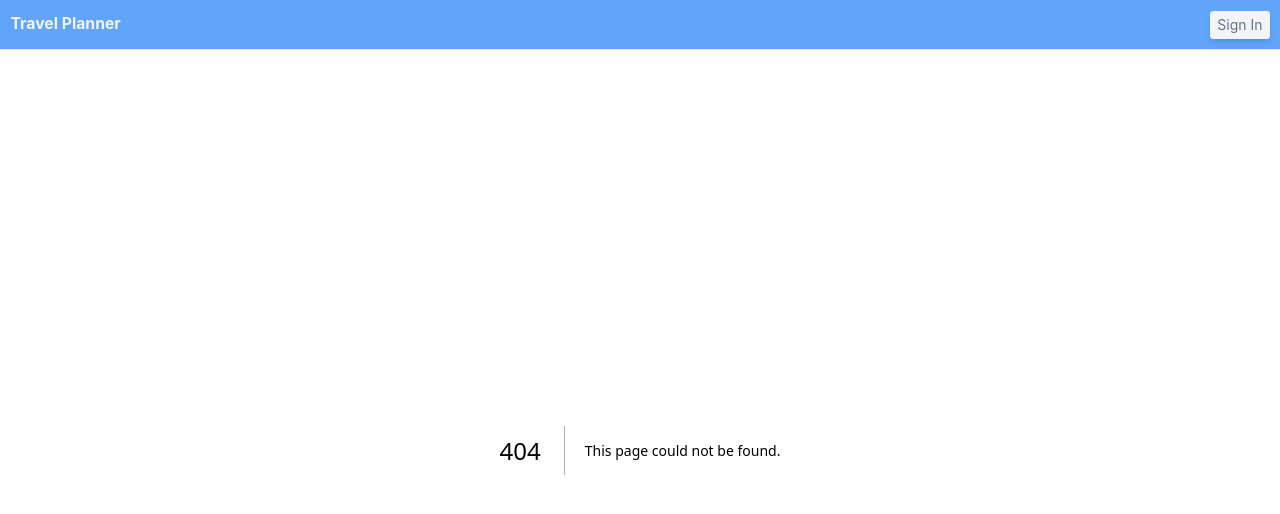
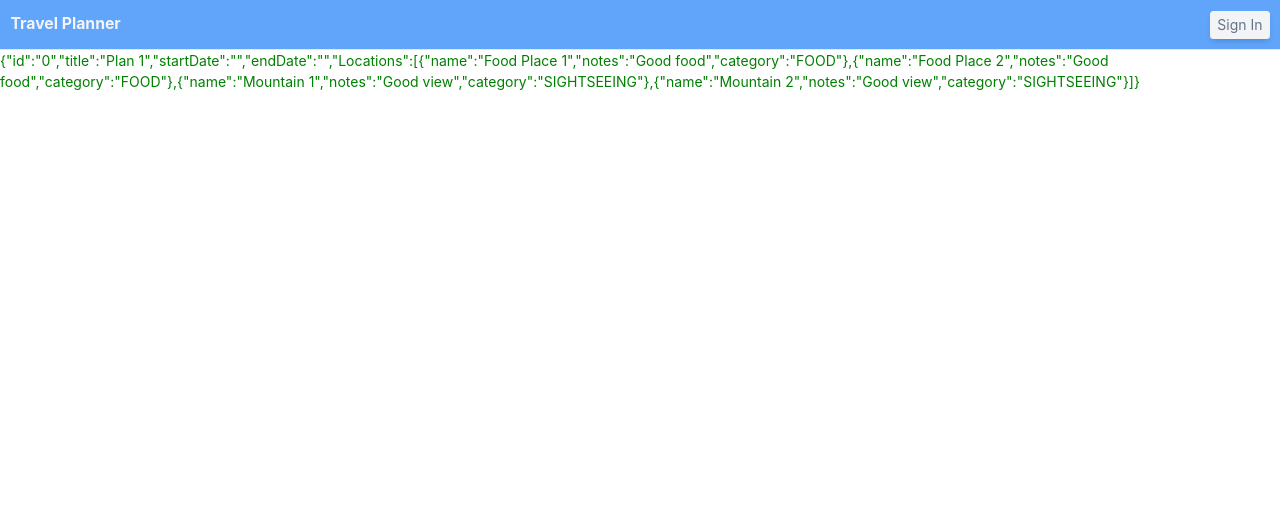
Before and after one commit to darkvoid32/HackNRoll2022, a Next.js app: page /plans/1 in a window 1280 px wide. Before the commit this address had no page. Shown: the top 514 px of the page. Built offline with nearby package versions, Linux system fonts and the light colour scheme.

Commit message:
Setup plan routing

```diff
--- /dev/null
+++ b/src/pages/api/plans.json
@@ -0,0 +1,32 @@
+{
+  "Plans": [
+    {
+      "id": "0",
+      "title": "Plan 1",
+      "startDate": "",
+      "endDate": "",
+      "Locations": [
+        {
+          "name": "Food Place 1",
+          "notes": "Good food",
+          "category": "FOOD"
+        },
+        {
+          "name": "Food Place 2",
+          "notes": "Good food",
+          "category": "FOOD"
+        },
+        {
+          "name": "Mountain 1",
+          "notes": "Good view",
+          "category": "SIGHTSEEING"
+        },
+        {
+          "name": "Mountain 2",
+          "notes": "Good view",
+          "category": "SIGHTSEEING"
+        }
+      ]
+    }
+  ]
+}
--- /dev/null
+++ b/src/pages/plans/[id].tsx
@@ -0,0 +1,22 @@
+import { useRouter } from 'next/router'
+
+import SampleData from "../api/plans.json";
+
+const Plan = () => {
+  const router = useRouter()
+  const { pid } = router.query
+
+  var id = parseInt(pid as string, 10);
+
+  const plan = SampleData.Plans.at(id);
+
+  return (
+    <main>
+      <div>
+        <p>{JSON.stringify(plan)}</p>
+      </div>
+    </main >
+  )
+}
+
+export default Plan
```
Also changed, not shown: src/pages/index.tsx (+20 -5 lines).
